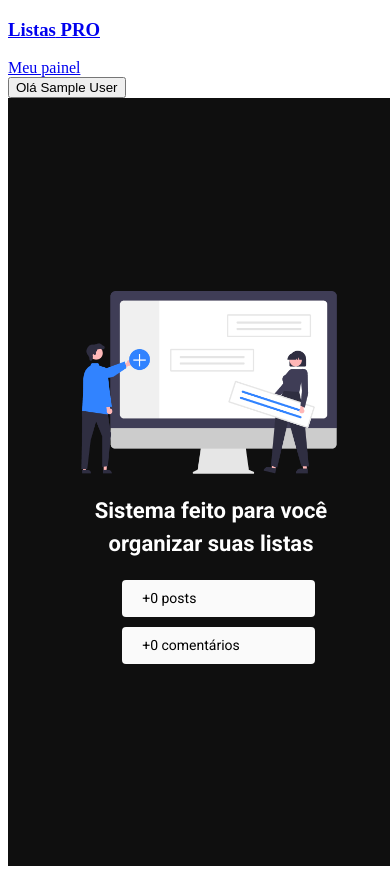
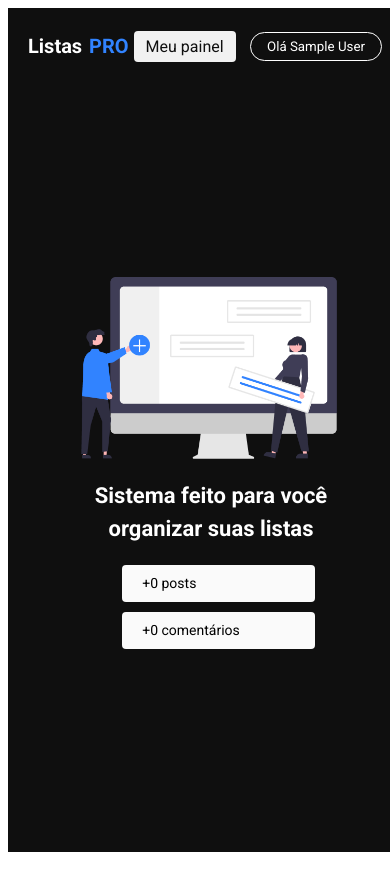
Before and after one commit to MikeSV2809/ListasPRO, a Next.js app: page / in a window 390 px wide. Shown: the top 874 px of the page. Built offline with nearby package versions, Linux system fonts and the light colour scheme; no server answers; the database is empty; sample sign-in values are in the browser's storage.

Commit message:
Alterações de css

```diff
--- a/src/components/header/styles.module.css
+++ b/src/components/header/styles.module.css
@@ -1,95 +1,104 @@
-@import url('https://fonts.googleapis.com/css2?family=Roboto:ital,wght@0,100..900;1,100..900&display=swap');
+.header {
+    width: 100%;
+    height: 76px;
+    background-color: #0f0f0f;
+    display: flex;
+    align-items: center;
+    justify-content: center;
+    padding: 0 10px;
+}
 
-.container {
-    background-color: #0f0f0f;
+.content {
+    padding: 0 18px;
     width: 100%;
     max-width: 1024px;
-    min-height: calc(100vh - 76px);
     display: flex;
-    justify-content: center;
     align-items: center;
-    flex-direction: column;
-    padding: 0 16px;
+    justify-content: space-between;
     margin: 0 auto;
 }
 
-.logoContent {
-    display: flex;
-    flex-direction: column;
-    align-items: center;
-    justify-content: center;
-}
-
-.hero {
-    max-width: 480px;
-    object-fit: contain;
-    width: 100%;
-    height: auto;
-}
-
-.span {
+.content a {
+    text-decoration: none;
     font-family: "Roboto", sans-serif;
 }
 
-.title {
+.logo {
+    color: #fff;
+    font-size: 32px;
     font-family: "Roboto", sans-serif;
-    color: #FFF;
-    text-align: center;
-    margin: 28px;
-    line-height: 150%;
-    max-width: 800px;
 }
 
-.infoContent {
+.logo span {
+    color: #3183ff;
+    padding-left: 2px;
+    font-family: "Roboto", sans-serif;
+}
+
+.loginButton {
+    background: transparent;
+    padding: 8px 32px;
+    border-radius: 24px;
+    color: #fff;
+    border: 1.5px solid #fff;
+    cursor: pointer;
+    transition: all 0.4s;
+    font-family: "Roboto", sans-serif;
+    margin-left: 5px;
+}
+
+.loginButton:hover {
+    transform: scale(1.08);
+    background-color: #fff;
+    color: #0f0f0f;
+    font-weight: bold;
+}
+
+.nav {
     display: flex;
     align-items: center;
-    justify-content: space-between;
-    width: 100%;
-    max-width: 1024px;
-    padding: 0 16px;
 }
 
-.box {
-    background-color: #fafafa;
-    padding: 12px 32px;
+.link {
+    background-color: #f1f1f1;
+    color: #0f0f0f;
+    padding: 4px 14px;
     border-radius: 4px;
-    transition: transform 0.4s;
-    gap: 10px;
-    margin-left: 15px;
+    margin: 0 14px;
+    margin-left: 5px;
 }
 
-.box:hover {
-    transform: scale(1.08);
+@media (max-width: 768px) {
+    .content {
+        flex-direction: row;
+        align-items: center; /* Alinha os itens verticalmente no centro */
+        padding: 10px; /* Ajusta o padding para telas menores */
+    }
+
+    .loginButton {
+        padding: 8px 24px; /* Ajusta o tamanho do botão para telas pequenas */
+    }
+
+    .link {
+        margin: 8px 0; /* Ajusta o espaçamento entre links */
+    }
 }
 
-@media screen and (max-width: 580px) {
-    .container {
-        width: 100%;
-        padding: 0 16px;
+@media (max-width: 480px) {
+    .logo {
+        font-size: 20px; /* Ajusta o tamanho da fonte da logo para telas pequenas */
     }
 
-    .hero {
-        max-width: 100%;
+    .logo span {
+        font-size: 20px;
     }
 
-    .title {
-        font-size: 22px;
-        margin: 20px;
-        max-width: 100%;
+    .loginButton {
+        padding: 6px 16px; /* Ajusta o tamanho do botão em telas menores */
     }
 
-    .infoContent {
-        flex-direction: column;
-        align-items: center;
-        width: 100%;
-    }
-
-    .box {
-        width: 100%;
-        max-width: 300px;
-        padding: 10px 20px;
-        font-size: 14px;
-        margin-bottom: 10px;
-        text-align: center;
+    .link {
+        padding: 6px 12px; /* Ajusta o padding dos links em telas pequenas */
+        margin-left: 5px;
     }
 }
--- a/src/pages/dashboard/styles.module.css
+++ b/src/pages/dashboard/styles.module.css
@@ -153,4 +153,8 @@
     .taskContainer {
         padding: 0 10px;
     }
+
+    .content {
+        min-height: 250px;
+    }
 }
```
